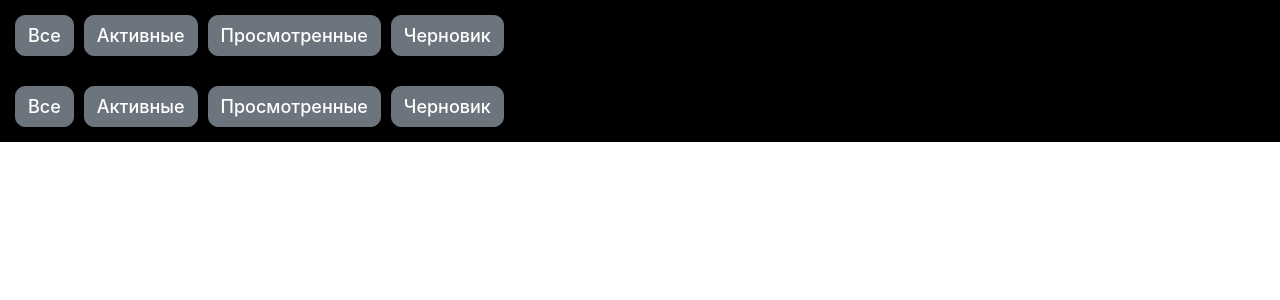
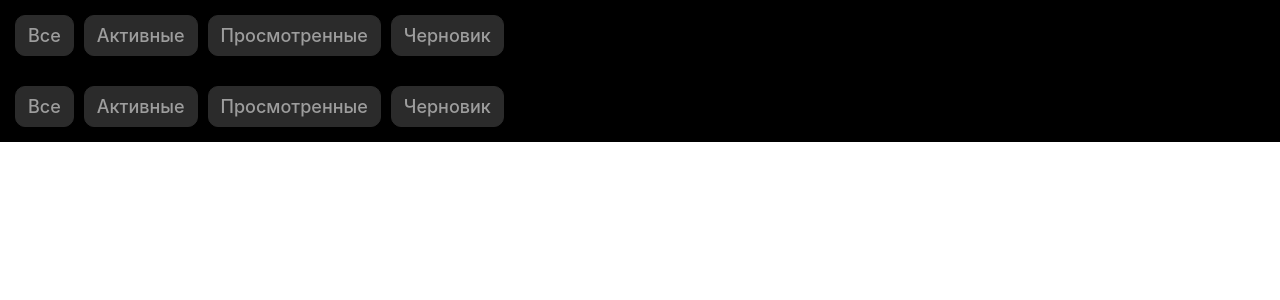
Before and after one commit to Anto-MSHK/podhod_front, a React (Create React App) app: page /uikit1 in a window 1280 px wide. Shown: the top 300 px of the page. Built offline with nearby package versions, Linux system fonts and the light colour scheme.

Commit message:
buttonsGroup improved

```diff
--- a/src/components/buttonGroup/buttonGroup.module.css
+++ b/src/components/buttonGroup/buttonGroup.module.css
@@ -13,10 +13,16 @@
   border-radius: 10px;
 }
 
-.orange {
+.active {
   color: white !important;
   background-color: #df791a !important;
   border: 1px solid #df791a !important;
+}
+
+.deactive {
+  color: #9D9D9D !important;
+  background-color: #2B2B2B !important;
+  border: 1px solid #2B2B2B !important;
 }
 
 .btnGroupWrapper {
--- a/src/components/buttonGroup/radioBtnGroup/radioBtnGroup.tsx
+++ b/src/components/buttonGroup/radioBtnGroup/radioBtnGroup.tsx
@@ -19,7 +19,7 @@ export const RadioBtnGroup: FC<radioBtnI> = ({ data }) => {
               <Button
                 color={rSelected === index ? "warning" : undefined}
                 className={`${styles.btnItem} ${
-                  rSelected === index ? styles.orange : ""
+                  rSelected === index ? styles.active : styles.deactive
                 }`}
                 onClick={() => setRSelected(index)}
                 active={rSelected === index}
--- a/src/components/buttonGroup/selectBtnGroup/selectBtnGroup.tsx
+++ b/src/components/buttonGroup/selectBtnGroup/selectBtnGroup.tsx
@@ -29,7 +29,7 @@ export const SelectBtnGroup: FC<selectBtnI> = ({data}) => {
                         <Button
                             color={cSelected.includes(index) ? "warning" : undefined}
                             className={`${styles.btnItem} ${
-                                cSelected.includes(index) ? styles.orange : ""
+                                cSelected.includes(index) ? styles.active : styles.deactive
                             }`}
                             onClick={() => onCheckboxBtnClick(index)}
                             active={cSelected.includes(index)}
```
